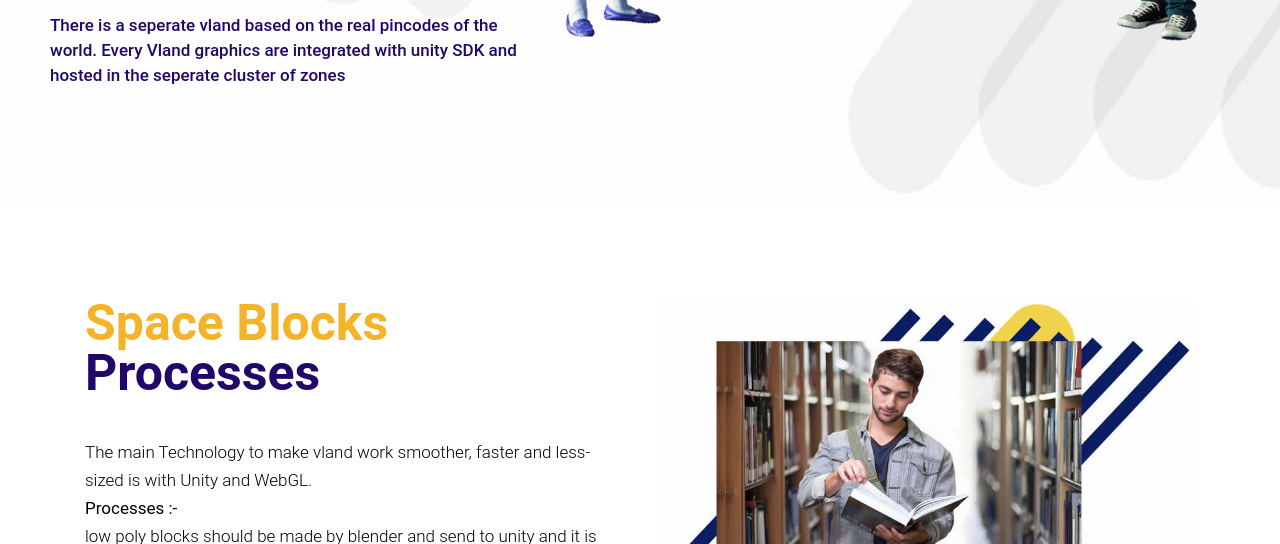
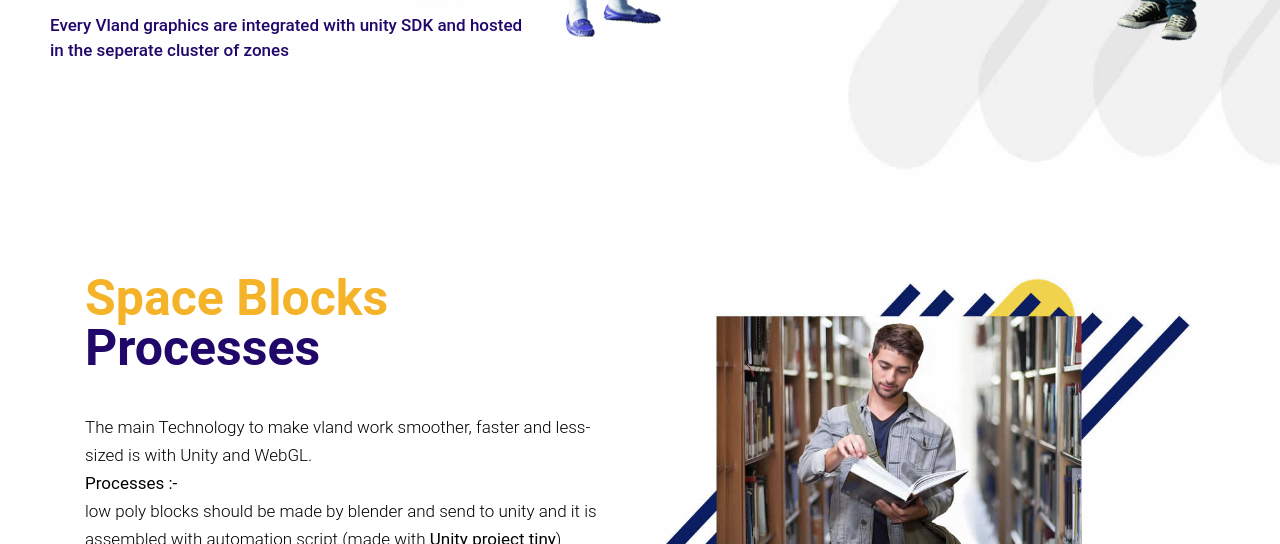
Before and after one commit to Jeffrin-J10J/space, a plain HTML site: page index.html in a window 1280 px wide. Shown: the part 556-1100 px from the top of the page. Drawn offline with nearby package versions, Linux system fonts and the light colour scheme.

Commit message:
Update index.html

```diff
--- a/index.html
+++ b/index.html
@@ -95,7 +95,7 @@
                   <div class="col-xl-5 col-lg-5 col-md-5 col-sm-12">
                     <div class="text-bg">
                       <h1>Virtual Land is now Virtual in your Hand</h1>
-                      <p>There is a seperate vland based on the real pincodes of the world. Every Vland graphics are integrated with unity SDK and hosted in the seperate cluster of zones</p>
+                      <p>Every Vland graphics are integrated with unity SDK and hosted in the seperate cluster of zones</p>
 
                     </div>
                   </div>
```
